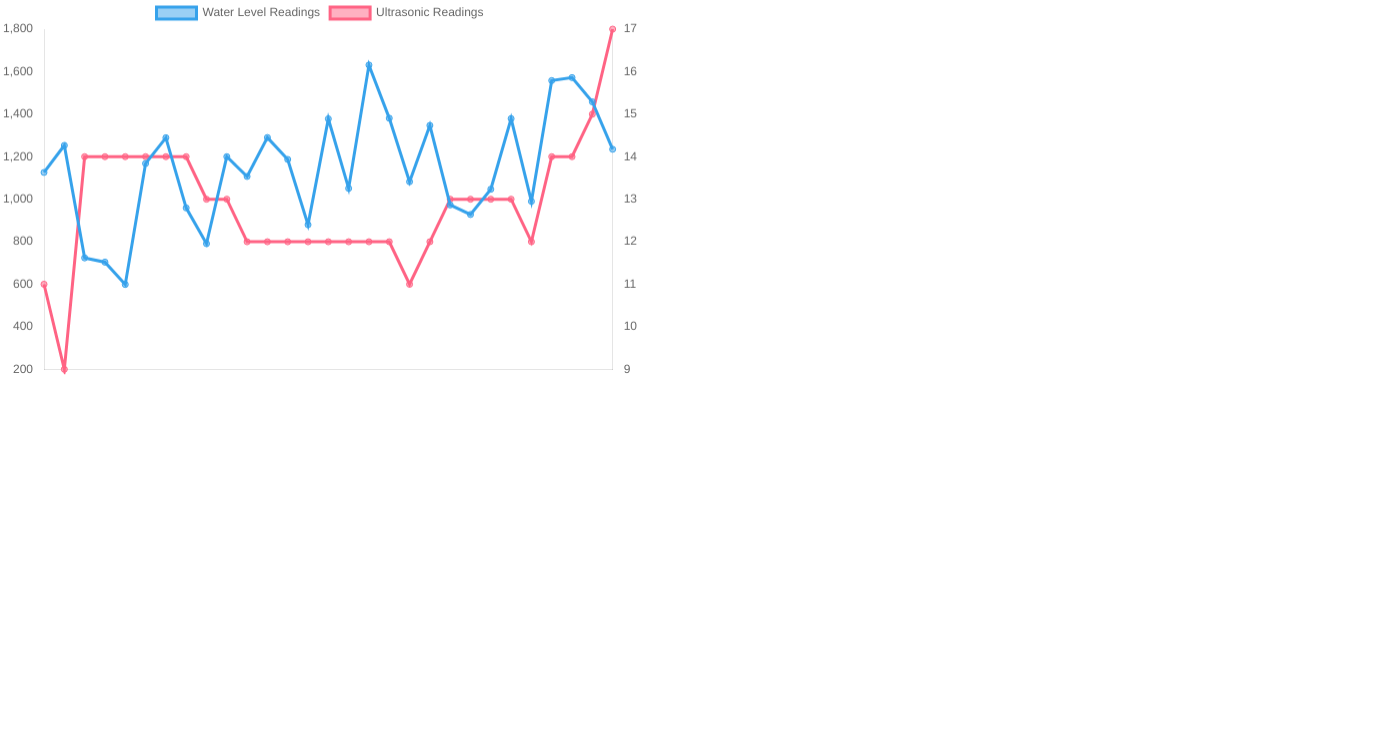
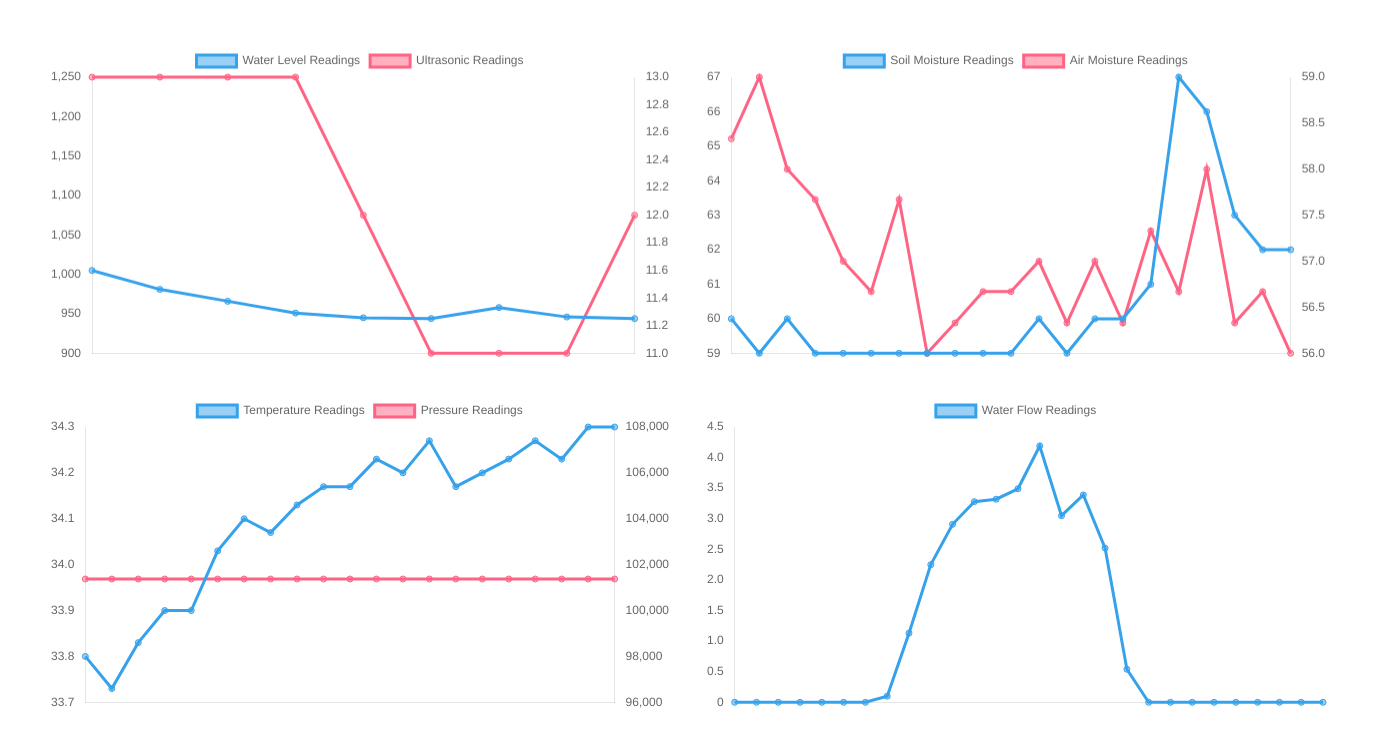
Before and after one commit to PraneethJain/FloodAlert, a plain HTML site: page simulation/simulation.html in a window 1280 px wide. Shown: the part 40-786 px from the top of the page, 1376 px wide, since content can reach past the window. Drawn offline with nearby package versions, Linux system fonts and the light colour scheme.

Commit message:
added 4 graphs

```diff
--- a/simulation/simulation.css
+++ b/simulation/simulation.css
@@ -11,9 +11,11 @@ body > div {
 }
 
 .graphs {
+  padding: 3rem;
   width: 100%;
   height: 100%;
   display: grid;
+  gap: 2rem;
   grid-template-rows: repeat(2, 1fr);
   grid-template-columns: repeat(2, 1fr);
 }
--- a/simulation/simulation.js
+++ b/simulation/simulation.js
@@ -30,7 +30,7 @@ const main = async () => {
   page.append(header, graphs);
   body.appendChild(page);
 
-  const floodData = data["Flood12"];
+  const floodData = data["Flood6"];
   const data1 = floodData["datas"];
   const data2 = floodData["datas2"];
   const data3 = floodData["datas3"];
@@ -61,10 +61,8 @@ const main = async () => {
   // console.log(moistureReadings);
   // console.log(waterLevelReadings);
   // console.log(soilMoistureReadings);
-  // console.log(waterFlowReadings);
+  console.log(waterFlowReadings);
 
-  console.log(waterLevelReadings);
-  console.log(ultrasonicReadings);
   new Chart(canvas1, {
     type: "line",
     data: {
@@ -121,7 +119,158 @@ const main = async () => {
     },
   });
 
+  new Chart(canvas2, {
+    type: "line",
+    data: {
+      labels: new Array(
+        Math.min(soilMoistureReadings.length, moistureReadings.length)
+      ).fill(0),
+      datasets: [
+        {
+          label: "Soil Moisture Readings",
+          data: soilMoistureReadings,
+          yAxisID: "y1",
+        },
+        {
+          label: "Air Moisture Readings",
+          data: moistureReadings,
+          yAxisID: "y2",
+        },
+      ],
+    },
+    options: {
+      responsive: true,
+      maintainAspectRatio: false,
+      interaction: {
+        mode: "index",
+        intersect: false,
+      },
+      stacked: false,
+      scales: {
+        x: {
+          ticks: {
+            display: false,
+          },
+          grid: {
+            display: false,
+          },
+        },
+        y1: {
+          type: "linear",
+          display: true,
+          position: "left",
+          grid: {
+            display: false,
+          },
+        },
+        y2: {
+          type: "linear",
+          display: true,
+          position: "right",
+          grid: {
+            display: false,
+          },
+        },
+      },
+    },
+  });
 
+  new Chart(canvas3, {
+    type: "line",
+    data: {
+      labels: new Array(
+        Math.min(temperatureReadings.length, pressureReadings.length)
+      ).fill(0),
+      datasets: [
+        {
+          label: "Temperature Readings",
+          data: temperatureReadings,
+          yAxisID: "y1",
+        },
+        {
+          label: "Pressure Readings",
+          data: pressureReadings,
+          yAxisID: "y2",
+        },
+      ],
+    },
+    options: {
+      responsive: true,
+      maintainAspectRatio: false,
+      interaction: {
+        mode: "index",
+        intersect: false,
+      },
+      stacked: false,
+      scales: {
+        x: {
+          ticks: {
+            display: false,
+          },
+          grid: {
+            display: false,
+          },
+        },
+        y1: {
+          type: "linear",
+          display: true,
+          position: "left",
+          grid: {
+            display: false,
+          },
+        },
+        y2: {
+          type: "linear",
+          display: true,
+          position: "right",
+          grid: {
+            display: false,
+          },
+        },
+      },
+    },
+  });
+
+  new Chart(canvas4, {
+    type: "line",
+    data: {
+      labels: new Array(waterFlowReadings.length).fill(0),
+      datasets: [
+        {
+          label: "Water Flow Readings",
+          data: waterFlowReadings,
+          yAxisID: "y",
+        },
+      ],
+    },
+    options: {
+      responsive: true,
+      maintainAspectRatio: false,
+      interaction: {
+        mode: "index",
+        intersect: false,
+      },
+      stacked: false,
+      scales: {
+        x: {
+          ticks: {
+            display: false,
+          },
+          grid: {
+            display: false,
+          },
+        },
+        y: {
+          type: "linear",
+          display: true,
+          position: "left",
+          grid: {
+            display: false,
+          },
+        },
+      },
+    },
+  });
 };
 
 main();
```
